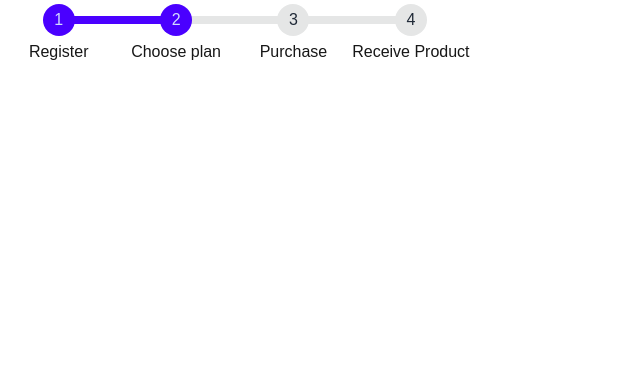
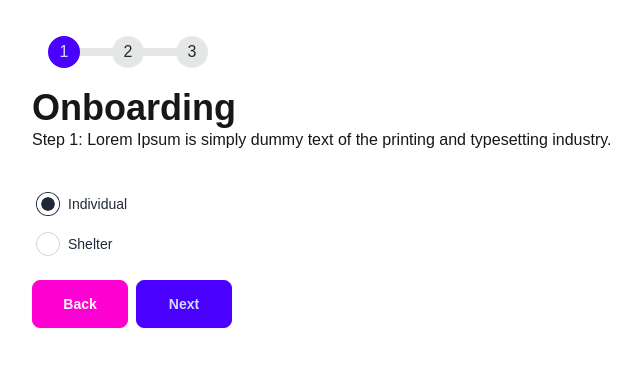
Before and after one commit to Kevin-Punchcard/Paw-Pics, a Next.js app: page /onboarding in a window 1280 px wide. Shown: the top 366 px of the page, without its empty margins (0-643 px from the left). Built offline with nearby package versions, Linux system fonts and the light colour scheme; a web font is replaced by a local one.

Commit message:
adding the mockup for onboarding

```diff
--- a/app/onboarding/page.tsx
+++ b/app/onboarding/page.tsx
@@ -1,16 +1,202 @@
+'use client'
 import React from 'react'
 
-function page() {
-  return (
-    <div>
-        <ul className="steps">
-            <li className="step step-primary">Register</li>
-            <li className="step step-primary">Choose plan</li>
-            <li className="step">Purchase</li>
-            <li className="step">Receive Product</li>
-        </ul>
-    </div>
-  )
+
+function Onboarding() {
+    const [currentStep, setCurrentStep] = React.useState(0);
+    const [userData, setUserData] = React.useState({
+        userType: 'Individual',
+        name: '',
+        description: '',
+        pets: [
+            {
+                type: '',
+                name: '',
+                age: '',
+                bio: '',
+            }
+        ]
+    });
+    function nextStep() {
+        if (currentStep === steps.length - 1) {
+            return;
+        }
+        setCurrentStep(currentStep + 1);
+    }
+
+    function prevStep() {
+        if (currentStep === 0) {
+            return;
+        }
+        setCurrentStep(currentStep - 1);
+    }
+
+    function addNewPets() {
+        setUserData({
+            ...userData,
+            pets: [
+                ...userData.pets,
+                {
+                    type: '',
+                    name: '',
+                    age: '',
+                    bio: '',
+                }
+            ]
+        })
+    }
+
+
+    function handleSubmit(e: React.ChangeEvent<HTMLFormElement>) {
+        e.preventDefault();
+        console.log(userData);
+    }
+
+    const handleUserTypeChange = (e: React.ChangeEvent<HTMLInputElement>) => {
+        setUserData({
+            ...userData,
+            userType: e.target.value,
+        });
+    };
+
+    const handleInputChange = (e: React.ChangeEvent<HTMLInputElement | HTMLTextAreaElement | HTMLSelectElement>) => {
+        const { name, value } = e.target;
+        console.log('e.target', e.target)
+        console.log('name', name)
+        console.log('value', value)
+        setUserData((prevData) => {
+            if (name.startsWith('pet')) {
+                const field = name.substring(3).toLowerCase();
+                return {
+                    ...prevData,
+                    pets: prevData.pets.map((pet) => {
+                        return ({ ...pet, [field]: value })
+                    }
+                    ),
+                };
+            }
+
+            return {
+                ...prevData,
+                [name]: value,
+            };
+        });
+    };
+
+    const steps = [
+        {
+            title: 'Onboarding',
+            description: 'Step 1: Lorem Ipsum is simply dummy text of the printing and typesetting industry.',
+            content: (
+                <div className='w-10 mt-8'>
+                    <div className="form-control">
+                        <label className="label cursor-pointer">
+                            <input type="radio" name="userType" className="radio" value="Individual" checked={userData.userType === "Individual"} onChange={handleUserTypeChange} />
+                            <span className="label-text ml-2">Individual</span>
+                        </label>
+                    </div>
+                    <div className="form-control">
+                        <label className="label cursor-pointer">
+                            <input type="radio" name="userType" className="radio" value="Shelter" checked={userData.userType === "Shelter"} onChange={handleUserTypeChange} />
+                            <span className="label-text ml-2">Shelter</span>
+                        </label>
+                    </div>
+                </div>
+            )
+        },
+        {
+            title: 'Individual: About',
+            description: 'Step 2: Lorem Ipsum is simply dummy text of the printing and typesetting industry.',
+            content: (
+                <div className='mt-8 w-full'>
+
+                    <div className="label">
+                        <span className="label-text">Name</span>
+                    </div>
+                    <input name='name' type="text" placeholder="Type here" className="input input-bordered w-full max-w-xs" onChange={handleInputChange} />
+
+                    <div className="label">
+                        <span className="label-text">??</span>
+                    </div>
+                    <input name="??" type="text" placeholder="Type here" className="input input-bordered w-full max-w-xs" onChange={handleInputChange} />
+
+                    <div className="label">
+                        <span className="label-text">Description</span>
+                    </div>
+                    <textarea name='description' className="textarea textarea-bordered w-full max-w-xs" placeholder="Bio" onChange={handleInputChange}></textarea>
+                </div>
+            )
+        },
+        {
+            title: 'Individual: Pets',
+            description: 'Step 3: Lorem Ipsum is simply dummy text of the printing and typesetting industry.',
+            content: (
+                <div className='mt-8'>
+                    {userData.pets.map((pet, index) => (
+                        <div key={index} className='my-4'>
+                            <div className='border max-w-xs p-4'>
+                                <div className="label">
+                                    <span className="label-text">Pet Type</span>
+                                </div>
+                                <select name='petType' className="select select-bordered w-full max-w-xs" onChange={handleInputChange}>
+                                    <option defaultValue={'Cat'}>Cat</option>
+                                    <option>Dog</option>
+                                    <option>Dragon</option>
+                                </select>
+                                <div className="label">
+                                    <span className="label-text">Pet Name</span>
+                                </div>
+                                <input name='petName' type="text" placeholder="Type here" className="input input-bordered w-full max-w-xs" onChange={handleInputChange} />
+                                <div className="label">
+                                    <span className="label-text">Age</span>
+                                </div>
+                                <input name='petAge' type="text" placeholder="Type here" className="input input-bordered w-full max-w-xs" onChange={handleInputChange} />
+                                <div className="label">
+                                    <span className="label-text">Bio</span>
+                                </div>
+                                <textarea name='petBio' className="textarea textarea-bordered w-full max-w-xs" placeholder="Bio" onChange={handleInputChange} ></textarea>
+                            </div>
+                        </div>
+                    ))
+                    }
+
+                    <div>
+                        <button className="btn btn-primary w-24" onClick={addNewPets}>Add</button>
+                    </div>
+                </div >
+            )
+        },
+    ]
+
+
+    return (
+        <div className='p-8'>
+            <div className='mb-4'>
+                <ul className="steps">
+                    <li className={`step ${currentStep >= 0 ? 'step-primary' : ''}`}></li>
+                    <li className={`step ${currentStep >= 1 ? 'step-primary' : ''}`}></li>
+                    <li className={`step ${currentStep >= 2 ? 'step-primary' : ''}`}></li>
+                </ul>
+            </div>
+            <h1 className='text-4xl font-bold'>{steps[currentStep].title}</h1>
+            <p>{steps[currentStep].description}</p>
+            <form onSubmit={handleSubmit}>
+                {steps[currentStep].content}
+                <div className='mt-4'>
+                    <button className="btn btn-secondary w-24" onClick={prevStep}>Back</button>
+                    {/* {currentStep < steps.length - 1 ? ( */}
+                    <button type="button" onClick={nextStep} className="btn btn-primary ml-2 w-24">
+                        Next
+                    </button>
+                    {/* ) : (
+                        <button type="submit" className="btn btn-primary ml-2 w-24">
+                            Submit
+                        </button>
+                    )} */}
+                </div>
+            </form>
+        </div>
+    )
 }
 
-export default page
+export default Onboarding
```
